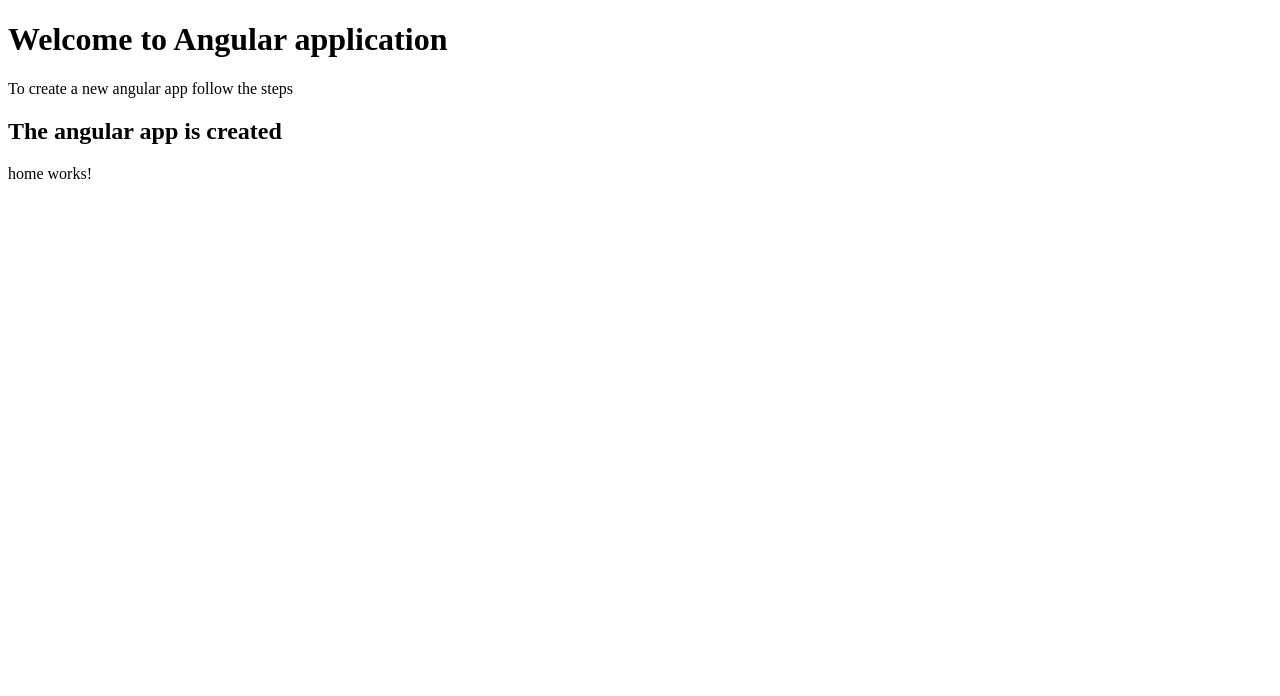
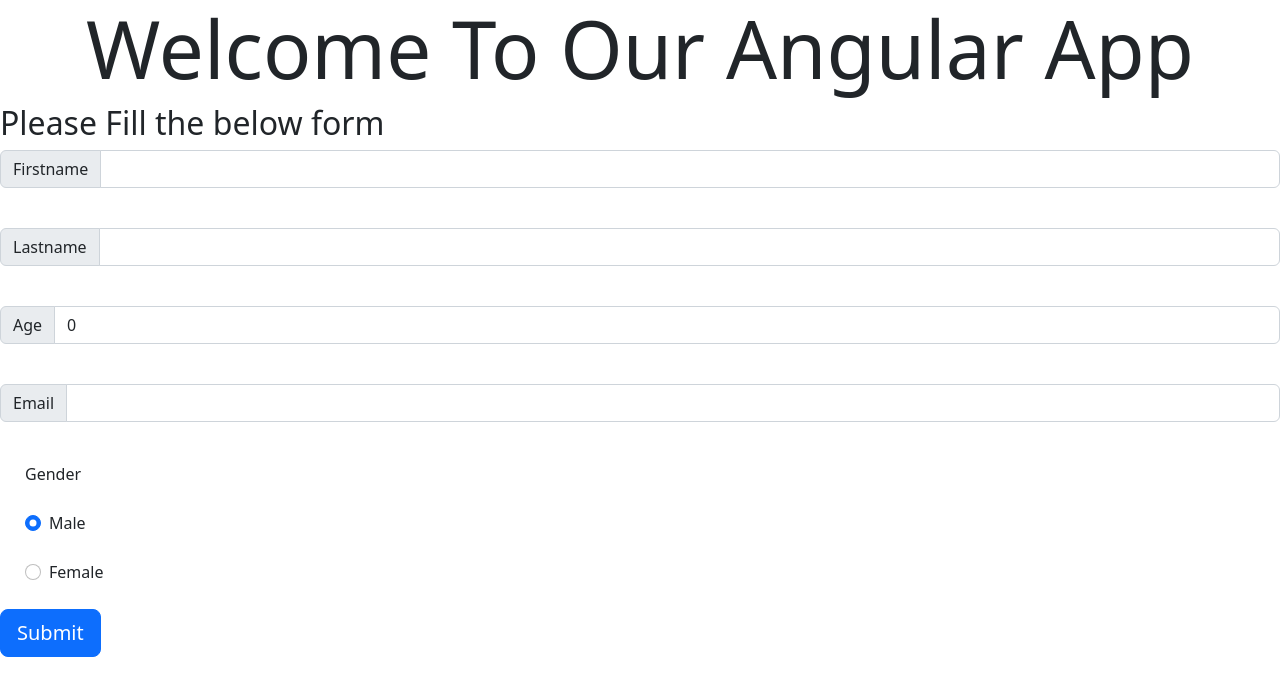
Before and after one commit to Parnava07/IIHT-H-T_7.0_AllCode_28-11-22, an Angular app in the folder Client_side/helloworld/: page / in a window 1280 px wide. Shown: the top 696 px of the page. Built offline with nearby package versions, Linux system fonts and the light colour scheme.

Commit message:
added two way bindings

```diff
--- a/Client_side/helloworld/angular.json
+++ b/Client_side/helloworld/angular.json
@@ -23,7 +23,8 @@
               "src/assets"
             ],
             "styles": [
-              "src/styles.css"
+              "src/styles.css",
+              "node_modules/bootstrap/dist/css/bootstrap.min.css"
             ],
             "scripts": []
           },
--- a/Client_side/helloworld/package.json
+++ b/Client_side/helloworld/package.json
@@ -18,6 +18,7 @@
     "@angular/platform-browser": "^14.2.0",
     "@angular/platform-browser-dynamic": "^14.2.0",
     "@angular/router": "^14.2.0",
+    "bootstrap": "^5.2.3",
     "rxjs": "~7.5.0",
     "tslib": "^2.3.0",
     "zone.js": "~0.11.4"
--- a/Client_side/helloworld/src/app/app.component.html
+++ b/Client_side/helloworld/src/app/app.component.html
@@ -1,4 +1,2 @@
-<h1>Welcome to Angular application</h1>
-<p>To create a new angular app follow the steps</p>
-<h2>The angular app is created</h2>
-<app-home></app-home>
+<h1 class="display-1" style="text-align: center;">Welcome To Our Angular App </h1>
+<app-user-forms></app-user-forms>
--- /dev/null
+++ b/Client_side/helloworld/src/app/components/user-forms/user-forms.component.html
@@ -0,0 +1,37 @@
+<div>
+    <h2>{{title}}</h2>
+    <div class="input-group mb-3">
+        <span class="input-group-text" id="inputGroup-sizing-default">Firstname</span>
+        <input [(ngModel)]="firstname" type="text" class="form-control" aria-label="Sizing example input" aria-describedby="inputGroup-sizing-default">
+      </div>
+      <br>
+      <div class="input-group mb-3">
+        <span class="input-group-text" id="inputGroup-sizing-default">Lastname</span>
+        <input [(ngModel)]="lastname" type="text" class="form-control" aria-label="Sizing example input" aria-describedby="inputGroup-sizing-default">
+      </div>
+      <br>
+      <div class="input-group mb-3">
+        <span class="input-group-text" id="inputGroup-sizing-default">Age</span>
+        <input [(ngModel)]="age" type="number" class="form-control" aria-label="Sizing example input" aria-describedby="inputGroup-sizing-default">
+      </div>
+      <br>
+      <div class="input-group mb-3">
+        <span class="input-group-text" id="inputGroup-sizing-default">Email</span>
+        <input [(ngModel)]="email" type="text" class="form-control" aria-label="Sizing example input" aria-describedby="inputGroup-sizing-default">
+      </div>
+      <br>
+      <span style="margin: 25px;">Gender</span>
+      <div style="margin: 25px;" class="form-check">
+        <input [(ngModel)]="gender" value="male" class="form-check-input" type="radio" name="flexRadioDefault" id="flexRadioDefault1">
+        <label class="form-check-label" for="flexRadioDefault1">
+          Male
+        </label>
+      </div>
+      <div style="margin: 25px;" class="form-check">
+        <input [(ngModel)]="gender" value="female" class="form-check-input" type="radio" name="flexRadioDefault" id="flexRadioDefault2" checked>
+        <label class="form-check-label" for="flexRadioDefault2">
+          Female
+        </label>
+      </div>
+      <button (click)="save()" type="button" class="btn btn-primary btn-lg">Submit</button>
+</div>
--- /dev/null
+++ b/Client_side/helloworld/src/app/components/user-forms/user-forms.component.ts
@@ -0,0 +1,29 @@
+import { Component, OnInit } from '@angular/core';
+
+@Component({
+  selector: 'app-user-forms',
+  templateUrl: './user-forms.component.html',
+  styleUrls: ['./user-forms.component.css']
+})
+export class UserFormsComponent implements OnInit {
+
+  title: String = 'Please Fill the below form';
+
+  firstname: String ='';
+  lastname: String ='';
+  age = 0;
+  email: String ='';
+  gender: String ='male';
+
+  save(){
+    console.log('Hello' + this.firstname + '' +
+    this.lastname);
+    console.log('Your Email Id is ' + this.email);
+  }
+
+  constructor() { }
+
+  ngOnInit(): void {
+  }
+
+}
```
Also changed, not shown: Client_side/helloworld/src/app/app.module.ts (+6 -2 lines), Client_side/helloworld/src/app/components/user-forms/user-forms.component.css (added), 2 other files (tests, documents, lock files or other folders).
